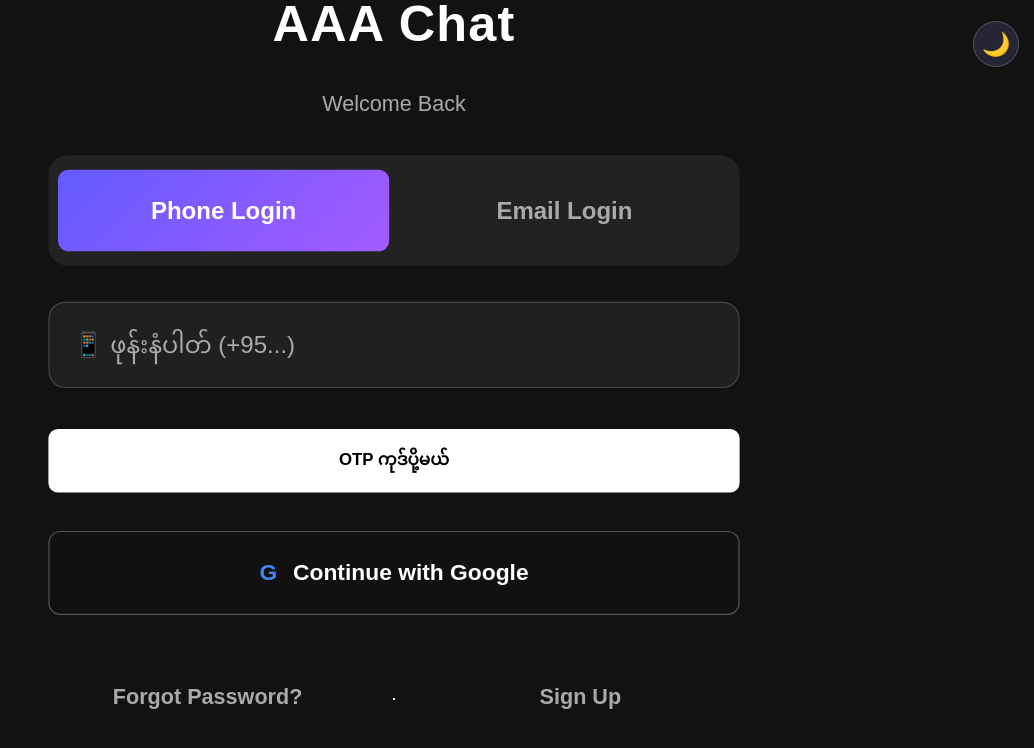
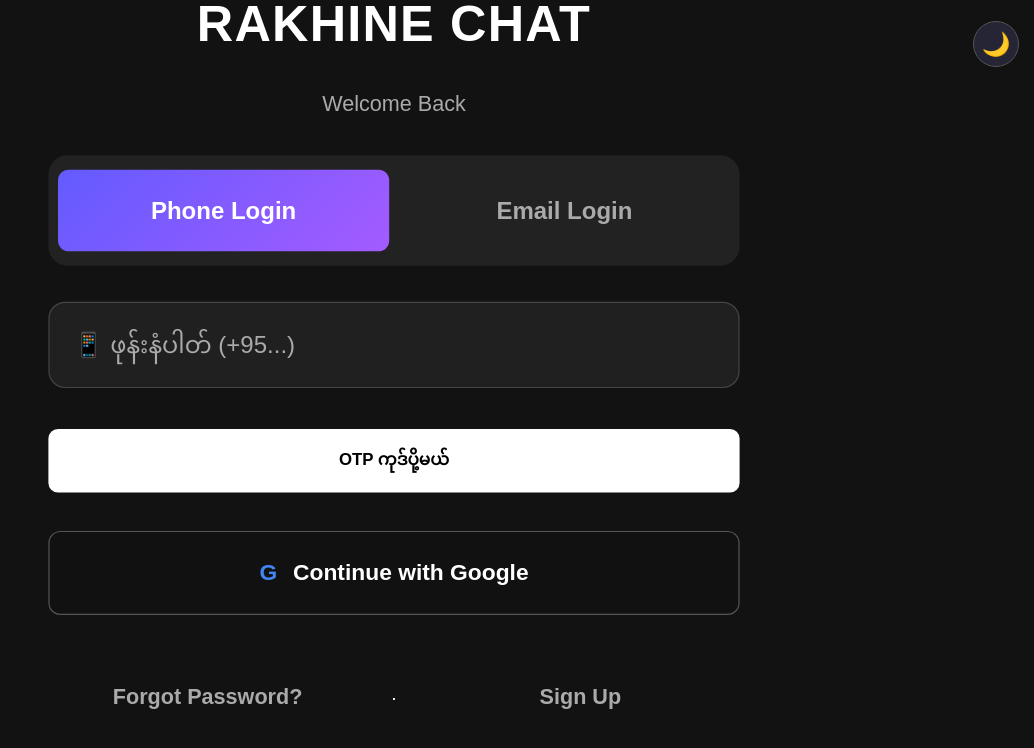
Before and after one commit to winmoe8182-dot/AAA-Chat, a plain HTML site: page index.html in a window 1280 px wide. Shown: the whole page, without its empty margins (246-1280 px from the left). Drawn offline with Linux system fonts and the light colour scheme; no server answers.

Commit message:
Update index.html

```diff
--- a/index.html
+++ b/index.html
@@ -557,6 +557,13 @@ body.theme-dark #darkVideo {
 #themeControls {
   position: relative;
   z-index: 2;
+}.app-title {
+  font-family: Arial, sans-serif;
+  font-weight: 900;
+  font-size: 34px;
+  letter-spacing: 2px;
+  text-align: center;
+  color: white;
 }
 
 </style>
@@ -588,7 +595,7 @@ body.theme-dark #darkVideo {
 </div>
 
 <div id="login">
-  <h2>AAA Chat</h2>
+  <h2 class="app-title">RAKHINE CHAT</h2>
   <p class="login-subtitle">Welcome Back</p>
 
   <div class="login-tabs">
```
